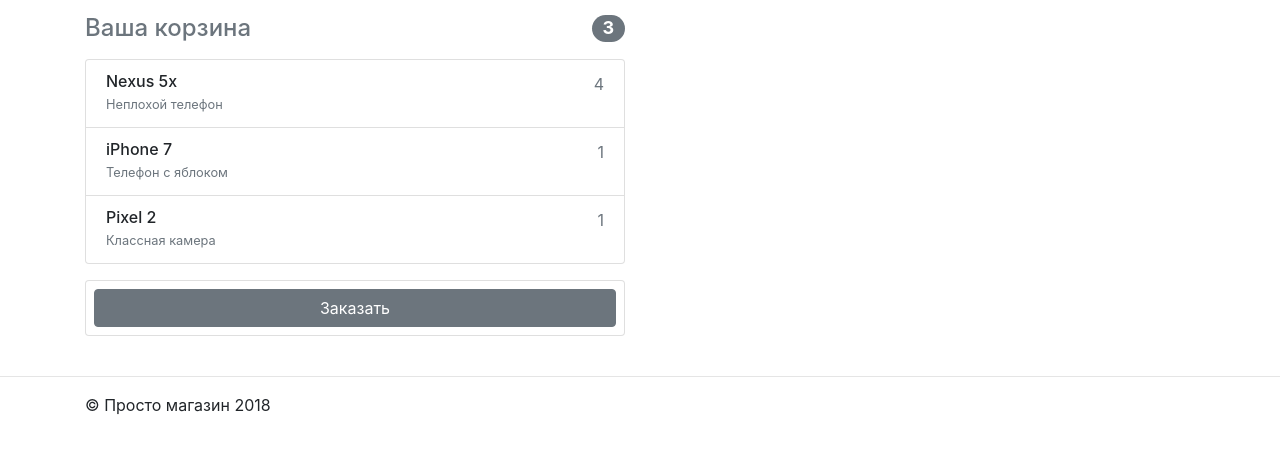
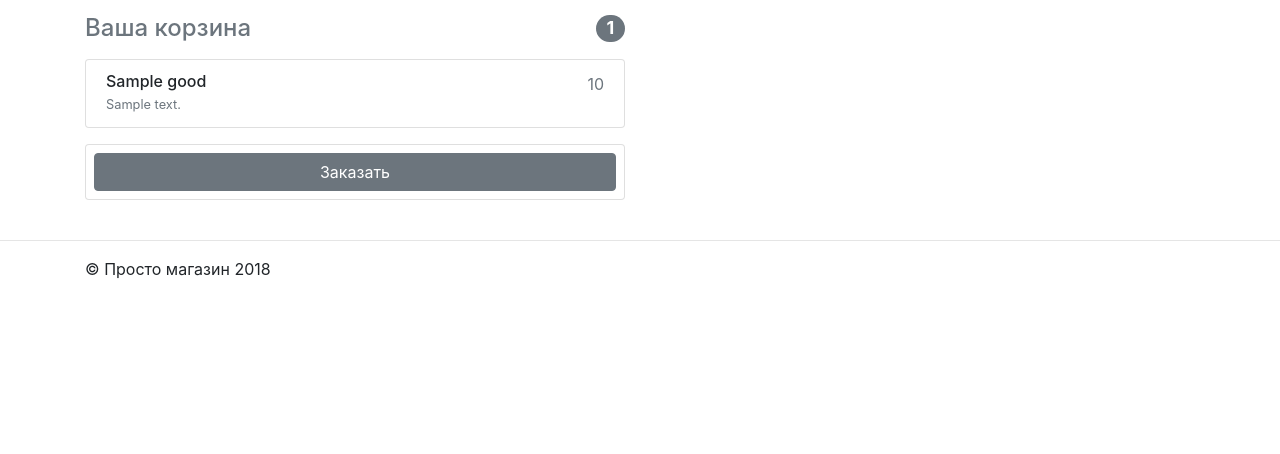
Before and after one commit to Smikhalcv/Django-diplom, a Django app: page /cart/ in a window 1280 px wide. Shown: the part 58-512 px from the top of the page. Run offline with Django 3.2, Linux system fonts and the light colour scheme; a user stored in the database is signed in; tables that the repository leaves empty hold one stand-in row (values such as "Sample post"); some libraries are stand-ins or nearby versions.

Commit message:
make cart

```diff
--- a/diplom_django/urls.py
+++ b/diplom_django/urls.py
@@ -19,7 +19,7 @@
 from django.conf import settings
 from django.conf.urls.static import static
 
-from shop.views import main, cart, smartphones, empty_section, phone, feedback, login_site
+from shop.views import main, cart, smartphones, empty_section, phone, feedback, login_site, add_to_cart
 
 urlpatterns = [
     path(r'admin/', admin.site.urls),
@@ -31,7 +31,8 @@
     path(r'empty_section/', empty_section, name='empty_section'),
     path(r'phone/<slug:slug>/', phone, name='phone'),
     path(r'feedback/<slug:slug>/', feedback, name='feedback'),
-    path(r'login_site/', login_site, name='login_site')
+    path(r'login_site/', login_site, name='login_site'),
+    path(r'add_to_cart/<slug:slug>', add_to_cart, name='add_to_cart'),
 ] + static(settings.MEDIA_URL, document_root=settings.MEDIA_ROOT)
 
 if settings.DEBUG:
--- a/shop/form.py
+++ b/shop/form.py
@@ -11,7 +11,7 @@
     review = forms.CharField(label='Содержарие', widget=forms.Textarea(attrs={'rows': 3,
                                                                             'placeholder': 'Содержание',}))
     choices = ((1, 1), (2, 2), (3, 3), (4, 4), (5, 5),)
-    score = forms.IntegerField(widget=forms.RadioSelect(
+    star = forms.IntegerField(widget=forms.RadioSelect(
         attrs={'id': 'value'},
         choices=choices,
     ))
--- a/shop/models.py
+++ b/shop/models.py
@@ -3,32 +3,9 @@
 from datetime import datetime
 from django.utils.timezone import timezone
 
-#Create your models here.
+# Create your models here.
 from django.utils.text import slugify
 
-
-class User(AbstractUser):
-    pass
-
-    class Meta:
-        verbose_name = 'Пользователи'
-        verbose_name_plural = 'Пользователи'
-
-class Score(models.Model): # счётчик звёздочек для товара
-    name = models.CharField(max_length=100)
-    review = models.CharField(max_length=100)
-    score = models.IntegerField()
-
-class Article(models.Model):
-    title = models.CharField(max_length=100, verbose_name='Заголовок')
-    massage = models.CharField(max_length=100, verbose_name='Сообщение')
-
-    def __str__(self):
-        return self.title
-
-    class Meta:
-        verbose_name = 'Статья главной страницы'
-        verbose_name_plural = 'Статья главной страницы'
 
 class Good(models.Model):
     name = models.CharField(verbose_name='Название', max_length=50)
@@ -37,21 +14,6 @@
     description = models.TextField(null=True, blank=True)
     view_main = models.BooleanField(null=True, blank=True, unique=True)
     image = models.ImageField(null=True, blank=True, verbose_name='Изображение')
-    article = models.ManyToManyField(
-        Article,
-        related_name='attached_products',
-        through='Relationship_Article',
-    )
-    review = models.ManyToManyField(
-        Score,
-        related_name='good',
-        through='Relationship_Score',
-    )
-    users = models.ManyToManyField(
-        User,
-        related_name='cart',
-        through='Relationship_User',
-    )
 
     def __init__(self, *args, **kwargs):
         try:
@@ -68,10 +30,54 @@
         verbose_name_plural = 'Товары'
 
 
+class Score(models.Model):  # счётчик звёздочек для товара
+    name = models.CharField(max_length=100)
+    review = models.CharField(max_length=100)
+    star = models.IntegerField()
+    good = models.ManyToManyField(
+        Good,
+        related_name='review',
+        through='Relationship_Score',
+    )
+
+
+class Article(models.Model):
+    title = models.CharField(max_length=100, verbose_name='Заголовок')
+    massage = models.CharField(max_length=100, verbose_name='Сообщение')
+    attached_products = models.ManyToManyField(
+        Good,
+        related_name='article',
+        through='Relationship_Article',
+    )
+
+    def __str__(self):
+        return self.title
+
+    class Meta:
+        verbose_name = 'Статья главной страницы'
+        verbose_name_plural = 'Статья главной страницы'
+
+
+class User(AbstractUser):
+    cart = models.ManyToManyField(
+        Good,
+        related_name='users',
+        through='Relationship_User',
+    )
+
+    def __str__(self):
+        return self.username
+
+    class Meta:
+        verbose_name = 'Пользователи'
+        verbose_name_plural = 'Пользователи'
+
+
 class Relationship_User(models.Model):
     user = models.ForeignKey(User, on_delete=models.CASCADE)
     good = models.ForeignKey(Good, on_delete=models.CASCADE, verbose_name='Корзина')
     date_add_cart = models.DateTimeField(blank=True)
+    quantity = models.IntegerField(default=1)
 
     def __init__(self, *args, **kwargs):
         try:
@@ -80,10 +86,12 @@
             pass
         super(Relationship_User, self).__init__(*args, **kwargs)
 
+
 class Relationship_Score(models.Model):
     score = models.ForeignKey(Score, on_delete=models.CASCADE)
     good = models.ForeignKey(Good, on_delete=models.CASCADE)
 
+
 class Relationship_Article(models.Model):
     article = models.ForeignKey(Article, on_delete=models.CASCADE)
     good = models.ForeignKey(Good, on_delete=models.CASCADE)
--- a/shop/views.py
+++ b/shop/views.py
@@ -3,7 +3,7 @@
 
 # Create your views here.
 from shop.form import ScoreForm, FormCreateUser
-from shop.models import Good, Article, Score
+from shop.models import Good, Article, Score, User, Relationship_User
 
 
 def main(request):
@@ -19,18 +19,16 @@
     return render(request, template, content)
 
 
-# def login(request):
-#     template = 'login.html'
-#     form = FormCreateUser()
-#     context = {
-#         'form': form,
-#     }
-#     return render(request, template, context)
+def cart(request):
+    content = {}
+    if not request.user.is_authenticated:
+        return redirect(reverse('login'))
+    else:
+        user = User.objects.get(username=request.user)
+        template = 'cart.html'
+        content['user'] = user
 
-
-def cart(request):
-    template = 'cart.html'
-    return render(request, template)
+    return render(request, template, content)
 
 
 def smartphones(request):
@@ -50,7 +48,7 @@
 def phone(request, slug):
     template = 'phone.html'
     phone = Good.objects.get(slug=slug)
-    reviews = phone.review.all().order_by('-score')
+    reviews = phone.review.all().order_by('-star')
     form = ScoreForm()
     context = {
         'phone_in_shop': phone,
@@ -69,7 +67,7 @@
             review = Score.objects.create(
                 name=cleaned_data['name'],
                 review=cleaned_data['review'],
-                score=cleaned_data['score']
+                star=cleaned_data['star']
             )
             product.review.add(review)
 
@@ -83,11 +81,20 @@
             pass
         return redirect('/')
     else:
-        return redirect('/login/')
+        return redirect(reverse('login'))
 
 
-def add_to_cart(request):
-    if not request.user.is_authenlicated:
-        return redirect('/login/')
+def add_to_cart(request, slug):
+    if not request.user.is_authenticated:
+        return redirect(reverse('login'))
     else:
-        pass
+        if request.method == 'POST':
+            good = Good.objects.get(slug=slug)
+            user = User.objects.get(username=request.user)
+            if good in user.cart.all():
+                relationship = Relationship_User.objects.get(good=good, user=user)
+                relationship.quantity += 1
+                relationship.save()
+            else:
+                user.cart.add(good)
+    return redirect(reverse('cart'))
--- a/templates/cart.html
+++ b/templates/cart.html
@@ -9,35 +9,22 @@
     <div class="col-lg-6 col-md-9 col-sm-12 order-md-2 mb-4">
       <h4 class="d-flex justify-content-between align-items-center mb-3">
         <span class="text-muted">Ваша корзина</span>
-        <span class="badge badge-secondary badge-pill">3</span>
+        <span class="badge badge-secondary badge-pill">{{user.cart.count}}</span>
       </h4>
-      <ul class="list-group mb-3">
+
+      {% for item in user.relationship_user_set.all %}
+        <ul class="list-group mb-3">
 
         <li class="list-group-item d-flex justify-content-between lh-condensed">
           <div>
-            <h6 class="my-0">Nexus 5x</h6>
-            <small class="text-muted">Неплохой телефон</small>
+            <h6 class="my-0">{{item.good.name}}</h6>
+            <small class="text-muted">{{item.good.description}}</small>
           </div>
-          <span class="text-muted">4</span>
-        </li>
-
-        <li class="list-group-item d-flex justify-content-between lh-condensed">
-          <div>
-            <h6 class="my-0">iPhone 7</h6>
-            <small class="text-muted">Телефон с яблоком</small>
-          </div>
-          <span class="text-muted">1</span>
-        </li>
-
-        <li class="list-group-item d-flex justify-content-between lh-condensed">
-          <div>
-            <h6 class="my-0">Pixel 2</h6>
-            <small class="text-muted">Классная камера</small>
-          </div>
-          <span class="text-muted">1</span>
+          <span class="text-muted">{{item.quantity}}</span>
         </li>
 
       </ul>
+      {% endfor %}
 
       <form class="card p-2">
         <button type="submit" class="btn btn-secondary">Заказать</button>
--- a/templates/index.html
+++ b/templates/index.html
@@ -88,10 +88,11 @@
         {%for smartphone in smartphones%}
           <div class="col-md-4">
           <h2>{{smartphone.name}}</h2>
-          <a href="/phone/{{smartphone.slug}}">
+          <a href="{% url 'phone' smartphone.slug %}">
             <img src="{{smartphone.image.url}}" width="180">
           </a>
-          <form>
+          <form action="{% url 'add_to_cart' smartphone.slug %}" method="post">
+            {%csrf_token%}
             <input type="submit" class="btn btn-secondary" value="Добавить в корзину »">
           </form>
         </div>
```
Also changed, not shown: templates/phone.html (+11 -11 lines), templates/smartphones.html (+5 -4 lines), shop/migrations/0001_initial.py (added), shop/migrations/0002_auto_20201024_1646.py (added), shop/migrations/0003_auto_20201024_1647.py (added), shop/migrations/0004_auto_20201024_2046.py (added), shop/migrations/0005_score_review.py (added), shop/migrations/0006_auto_20201108_1453.py (added), shop/migrations/0007_auto_20201109_0100.py (added).
